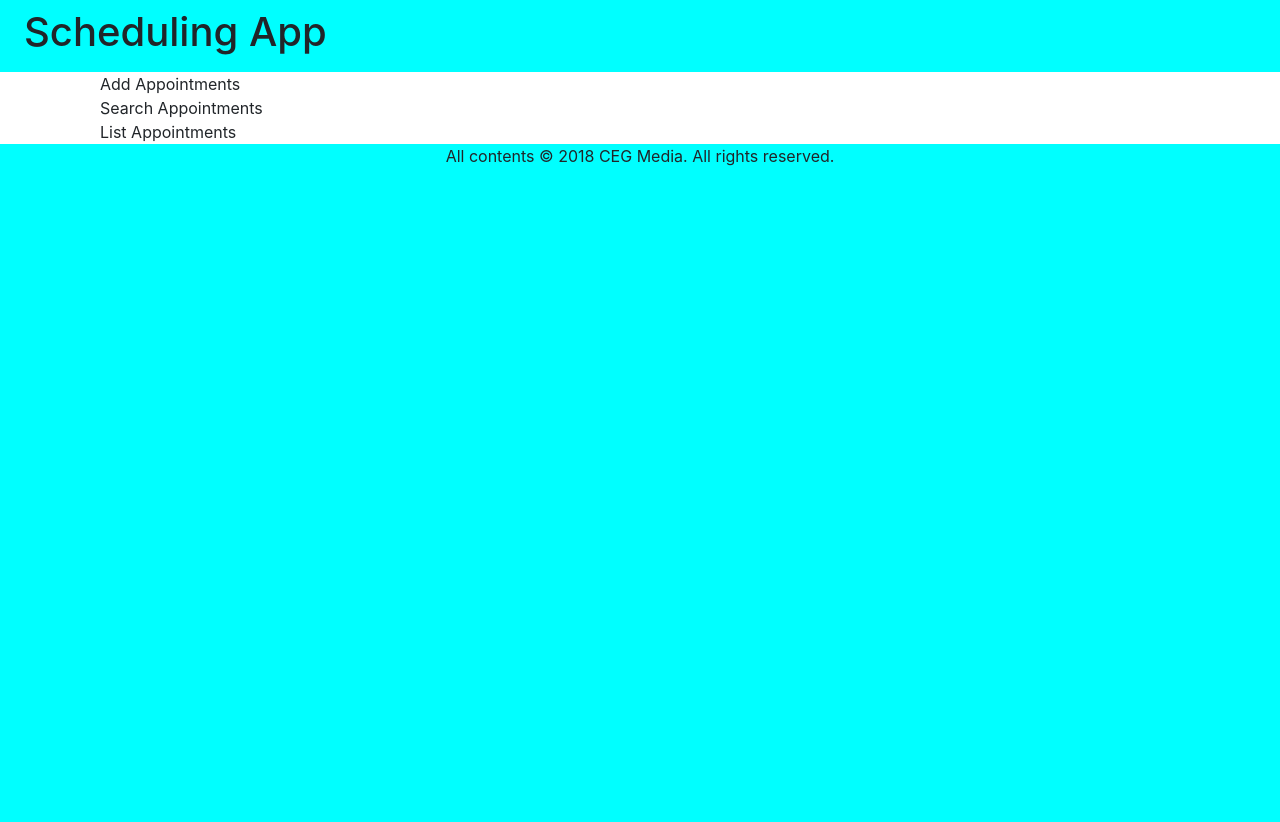
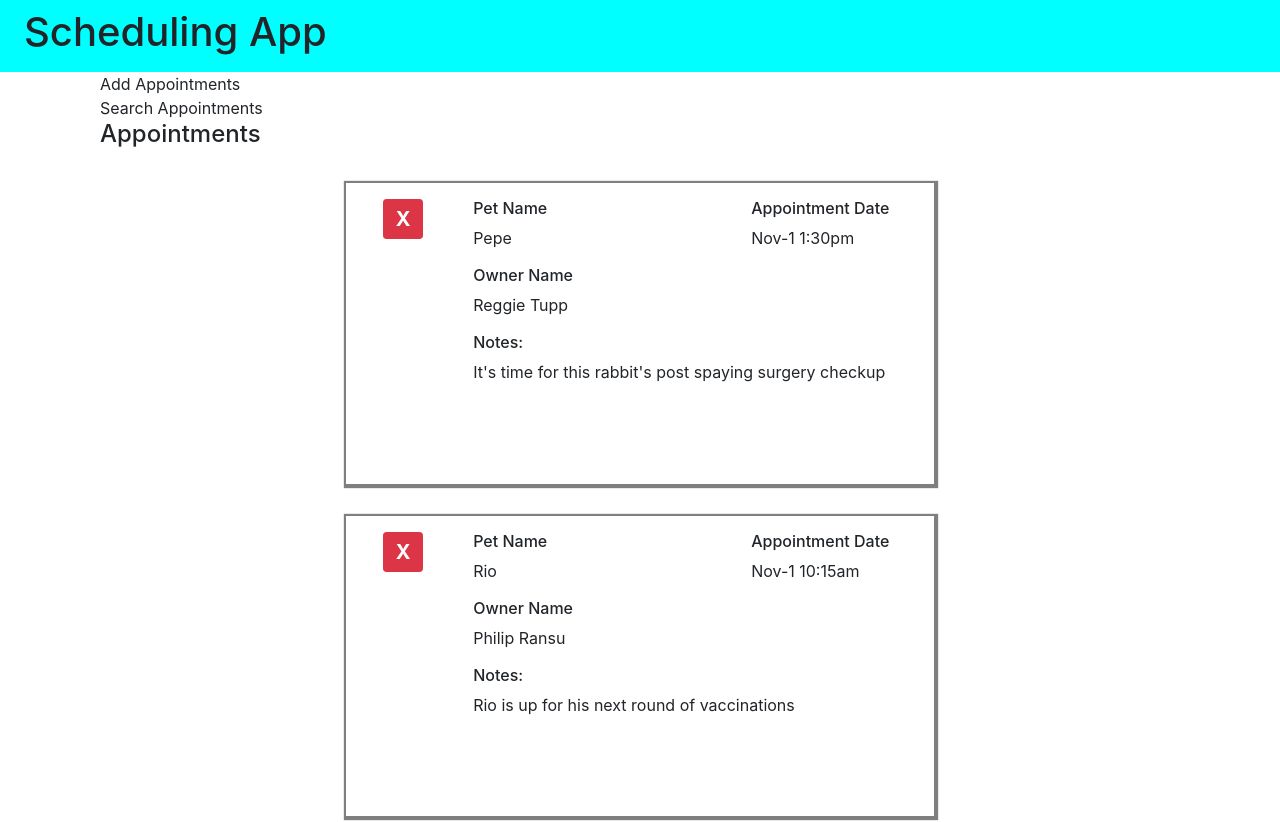
Before and after one commit to cgillies93/schedulingApp, a React (Create React App) app: page / in a window 1280 px wide. Shown: the top 822 px of the page. Before the commit the page ends 800 px from the top, so only its background shows below. Built offline with nearby package versions, Linux system fonts and the light colour scheme.

Commit message:
edit look of ListAppointments

```diff
--- /dev/null
+++ b/public/data.json
@@ -0,0 +1,152 @@
+[
+  {
+    "petName": "Pepe",
+    "ownerName": "Reggie Tupp",
+    "aptNotes": "It's time for this rabbit's post spaying surgery checkup",
+    "aptDate": "2018-11-28 13:30"
+  },
+  {
+    "petName": "Rio",
+    "ownerName": "Philip Ransu",
+    "aptNotes": "Rio is up for his next round of vaccinations",
+    "aptDate": "2018-11-28 10:15"
+  },
+  {
+    "petName": "Scooter",
+    "ownerName": "Zachary Heilyn",
+    "aptNotes": "Scooter has been pawing at his ear and may have an ear infection",
+    "aptDate": "2018-11-28 14:45"
+  },
+  {
+    "petName": "Nadalee",
+    "ownerName": "Krystle Valerija",
+    "aptNotes": "This dog is coming in for his monthly nail trim and grooming",
+    "aptDate": "2018-11-28 16:00"
+  },
+  {
+    "petName": "Scout",
+    "ownerName": "Nicolette Bardeau",
+    "aptNotes": "This dog is coming in for his annual checkup and vaccinations",
+    "aptDate": "2018-11-28 9:00"
+  },
+  {
+    "petName": "Zera",
+    "ownerName": "Austin Finnagan",
+    "aptNotes": "This iguana's is showing signs of dementia associated with his old age",
+    "aptDate": "2018-11-29 13:15"
+  },
+  {
+    "petName": "Oddball",
+    "ownerName": "Howie Cadell",
+    "aptNotes": "Oddball has a hard lump on right front foot",
+    "aptDate": "2018-11-29 10:00"
+  },
+  {
+    "petName": "Millie",
+    "ownerName": "Freya Terray",
+    "aptNotes": "MIllie has exhibited signs of an upset stomach and is not eating regularly",
+    "aptDate": "2018-11-29 11:45"
+  },
+  {
+    "petName": "Fluffy",
+    "ownerName": "Tracy Westbay",
+    "aptNotes": "Fluffy has some matted hair that needs to be groomed",
+    "aptDate": "2018-11-29 14:30"
+  },
+  {
+    "petName": "Chyna",
+    "ownerName": "Sandie Gobnet",
+    "aptNotes": "This turtle is coming in for a checkup and to be tested for Salmonella",
+    "aptDate": "2018-11-29 16:00"
+  },
+  {
+    "petName": "Wesley",
+    "ownerName": "Nathan Cayden",
+    "aptNotes": "This dog is returning for his next heartworm treatment visit",
+    "aptDate": "2018-11-29 8:30"
+  },
+  {
+    "petName": "Pax",
+    "ownerName": "Sarah Greer",
+    "aptNotes": "This senior dog has been sluggish and showing lethargic behavior",
+    "aptDate": "2018-11-30 10:15"
+  },
+  {
+    "petName": "Squiggles",
+    "ownerName": "Madisyn Roope",
+    "aptNotes": "Squiggles is due for her annual checkup and vaccinations",
+    "aptDate": "2018-11-30 11:30"
+  },
+  {
+    "petName": "Lucky",
+    "ownerName": "Lisa Choy-Wu",
+    "aptNotes": "This cat has tartar buildup and her owner would like his teeth cleaned",
+    "aptDate": "2018-11-30 14:30"
+  },
+  {
+    "petName": "Bailey",
+    "ownerName": "Leslie Richardson",
+    "aptNotes": "This cat is suffering from hotspots and dermatitis",
+    "aptDate": "2018-11-30 15:45"
+  },
+  {
+    "petName": "Kiko",
+    "ownerName": "Kathlyn Zlata",
+    "aptNotes": "Kiko has been exhibiting excessive thirst and weight loss for the past few weeks",
+    "aptDate": "2018-11-30 9:00"
+  },
+  {
+    "petName": "Felix",
+    "ownerName": "Francine Benet",
+    "aptNotes": "Felix's mom is coming in to follow up on  lab work results",
+    "aptDate": "2018-12-1 13:00"
+  },
+  {
+    "petName": "Sami",
+    "ownerName": "Maggie Rickland",
+    "aptNotes": "Sami has had some changes in his bathroom in habits",
+    "aptDate": "2018-12-1 10:00"
+  },
+  {
+    "petName": "Cosmo",
+    "ownerName": "Jennifer Dawson",
+    "aptNotes": "Cosmo's mom would like us to check for arthritic conditions and do a routine checkup",
+    "aptDate": "2018-12-1 11:30"
+  },
+  {
+    "petName": "Casper",
+    "ownerName": "Dalania Devitto",
+    "aptNotes": "This dog is coming in for a nail trim and grooming",
+    "aptDate": "2018-12-1 15:15"
+  },
+  {
+    "petName": "Chip",
+    "ownerName": "Jason Hemlock",
+    "aptNotes": "This fish has a spotty white patch developing on his back ",
+    "aptDate": "2018-12-1 8:45"
+  },
+  {
+    "petName": "Tibbs",
+    "ownerName": "Shad Cayden",
+    "aptNotes": "Tibbs has had an ongoing rash and cold symptoms and we are going to run allergy tests",
+    "aptDate": "2018-12-2 13:30"
+  },
+  {
+    "petName": "Stich",
+    "ownerName": "Dennis Nicholback",
+    "aptNotes": "Stich has been having some stomach issues and is due for his vaccinations",
+    "aptDate": "2018-12-2 10:15"
+  },
+  {
+    "petName": "Shadow",
+    "ownerName": "Audry Topsy",
+    "aptNotes": "This cat has a red swollen eye with a discharge",
+    "aptDate": "2018-12-2 15:00"
+  },
+  {
+    "petName": "Nugget",
+    "ownerName": "Darla Branson",
+    "aptNotes": "This little fish Nugget, has  a rash on his stomach area",
+    "aptDate": "2018-12-2 9:00"
+  }
+]
--- a/src/components/App.js
+++ b/src/components/App.js
@@ -5,9 +5,38 @@
 import ListAppointments from './ListAppointments';
 
 
+
 class App extends Component {
 
+  constructor(props) {
+    super(props);
+    this.state = {
+      appointments: [],
+      lastIndex: 0
+    }
+  }
+
+
+  componentDidMount() {
+    fetch('./data.json')
+    .then(response => response.json())
+    .then(jsonResponse => {
+      const appointments = jsonResponse.map(appointment => {
+        appointment.aptId = this.state.lastIndex;
+        this.setState({
+          lastIndex: this.state.lastIndex + 1
+        });
+        return appointment;
+      });
+
+      this.setState({
+        appointments: appointments
+      });
+    });
+  }
+
   render() {
+
     return (
       <main className="page bg-white">
         <div className="container">
@@ -16,7 +45,7 @@
               <div className="container">
               <AddAppointments />
               <SearchAppointments />
-              <ListAppointments />
+              <ListAppointments appointments={this.state.appointments}/>
               </div>
             </div>
           </div>
--- a/src/components/ListAppointments.js
+++ b/src/components/ListAppointments.js
@@ -1,10 +1,46 @@
 import React, { Component } from 'react';
+import Moment from 'react-moment';
+
 
 class ListAppointments extends Component {
 
   render() {
 
-    return <div>List Appointments</div>
+    return (
+      <>
+        <h4>Appointments</h4>
+        <div className="appointment-list">
+          {this.props.appointments.map(apt => (
+            <div className="appointment-card" key={apt.aptId}>
+              <button className="delete btn btn-sm btn-danger">X</button>
+              <div className="pet-name">
+                <h6>Pet Name</h6>
+                <p>{apt.petName}</p>
+              </div>
+              <div className="owner-name">
+                <h6>Owner Name</h6>
+                <p>{apt.ownerName}</p>
+              </div>
+              <div className="notes">
+                <h6>Notes:</h6>
+                <p>{apt.aptNotes}</p>
+              </div>
+              <div className="date">
+                <h6>Appointment {'Date'}</h6>
+                <span>
+                  <Moment
+                    date={apt.aptDate}
+                    parse="YYYY-MM-dd hh:mm"
+                    format="MMM-D h:mma"
+                  />
+                </span>
+              </div>
+            </div>
+          ))}
+        </div>
+      </>
+
+    );
   }
 }
 
--- a/src/css/App.css
+++ b/src/css/App.css
@@ -1,38 +1,65 @@
-.App {
-  text-align: center;
+@supports (grid-area: auto) {
+
+  .appointment-list {
+    display: flex;
+    flex-wrap: wrap;
+    padding: 10px;
+    max-width: 640px;
+
+  }
+  .appointment-card {
+    display: grid;
+    grid-template-columns: 20% 50% 30%;
+    grid-template-rows: 1fr 1fr 2fr;
+    margin: 1em;
+    padding: 1em;
+    width: 100%;
+    max-width: 640px;
+    box-shadow: 1px 1px 1px 3px rgba(0, 0, 0, 0.5);
   }
 
-.App-logo {
-  height: 40vmin;
-  pointer-events: none;
+  .appointment-card:hover,
+  .appointment-card:active {
+    outline: 6px solid rgba(0, 0, 0, 0.2);
+    cursor: pointer;
+    background-color: rgba(145, 75, 53, 0.12);
   }
 
-@media (prefers-reduced-motion: no-preference) {
-  .App-logo {
-    animation: App-logo-spin infinite 20s linear;
-  }
+  .delete {
+    font-size: 20px;
+    font-weight: bold;
+    height: 40px;
+    width: 40px;
+    margin: 0 auto;
+    margin-right: 50px;
   }
 
-.App-header {
-  background-color: #282c34;
-  min-height: 100vh;
-  display: flex;
-  flex-direction: column;
-  align-items: center;
-  justify-content: center;
-  font-size: calc(10px + 2vmin);
-  color: white;
+  .pet-name {
+    grid-column: 2/3;
+    grid-row: 1;
   }
 
-.App-link {
-  color: #61dafb;
+  .owner-name {
+    grid-column: 2/3;
+    grid-row: 2;
   }
 
-@keyframes App-logo-spin {
-  from {
-    transform: rotate(0deg);
+  .notes {
+    grid-column: 2/4;
+    grid-row: 3;
   }
-  to {
-    transform: rotate(360deg);
+
+  .date {
+    grid-column: 3/4;
   }
+
+  @media screen and (min-width:991px){
+
+    .appointment-list {
+      display: flex;
+      margin: 0 auto;
     }
+
+  }
+
+}
```
Lines whose indentation alone changed are shown as unchanged.
